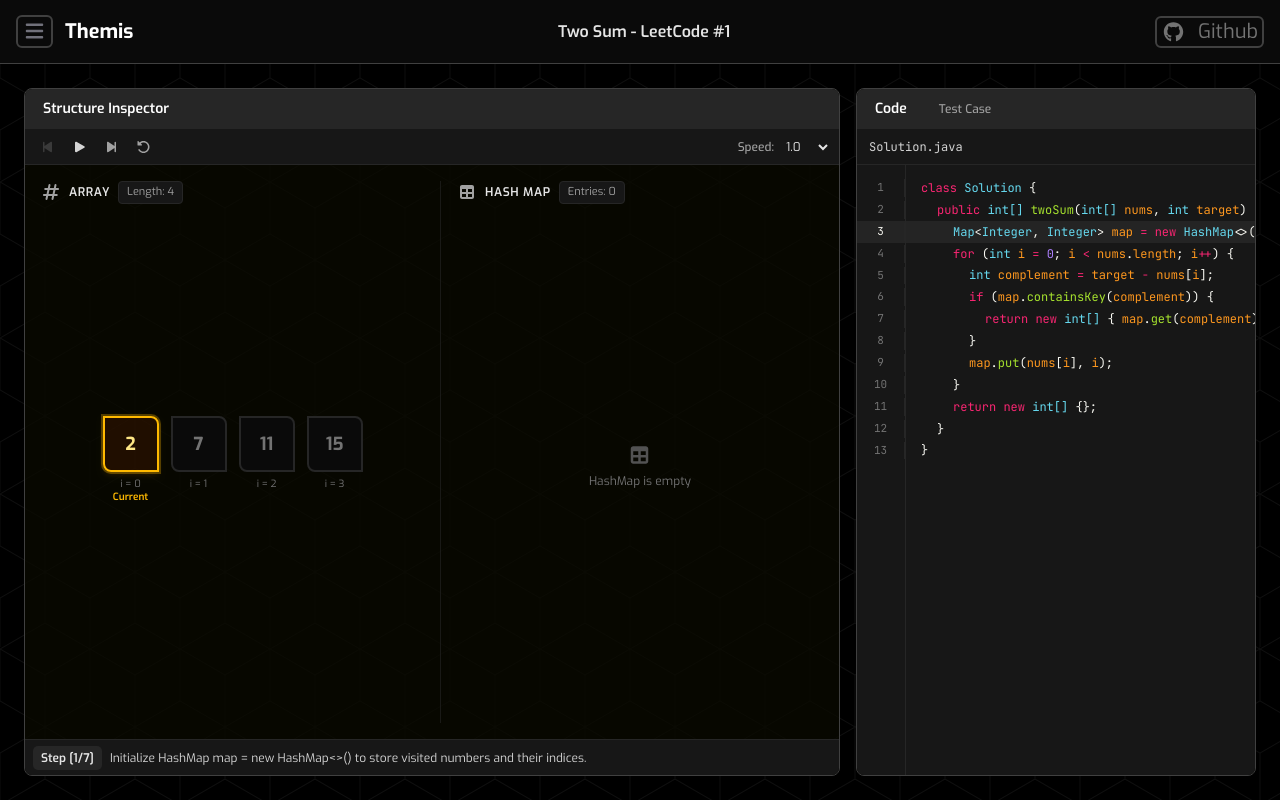
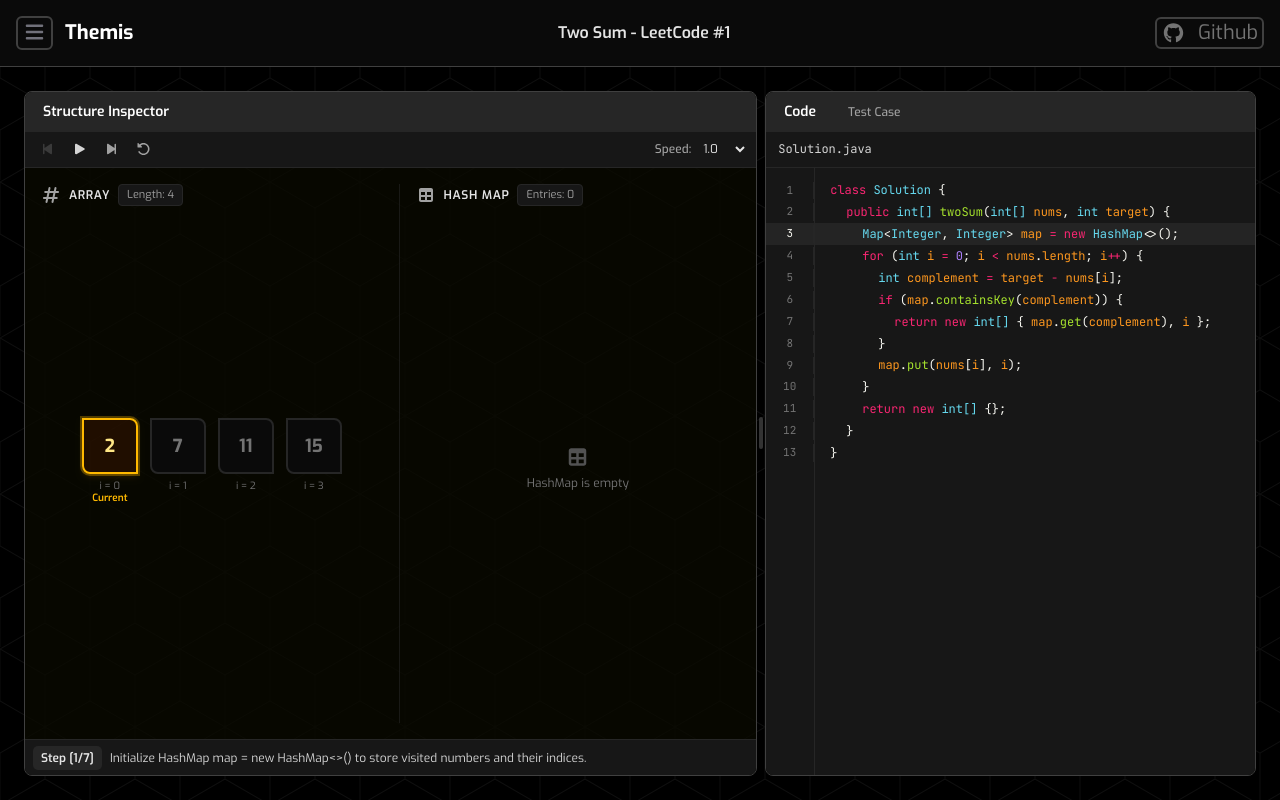
Before and after one commit to areeb-x3/code-themis, a React (Vite) app in the folder App/: page / in a window 1280 px wide. Built offline with nearby package versions, Linux system fonts and the light colour scheme.

Commit message:
Now you can adjust the size of the panels

```diff
--- a/App/src/App.tsx
+++ b/App/src/App.tsx
@@ -1,4 +1,4 @@
-import { useState } from "react";
+import React, { useState, useRef, useEffect } from "react";
 
 import Background from "./components/Background.tsx";
 import Navbar from "./components/Navbar.tsx";
@@ -16,7 +16,73 @@ import {
 function App() {
   const [showSidebar, setSidebar] = useState(false);
   const [rightPanelTab, setRightPanelTab] = useState<string>("code");
+  const [splitRatio, setSplitRatio] = useState<number>(60);
+  const [isDragging, setIsDragging] = useState<boolean>(false);
+  const containerRef = useRef<HTMLDivElement>(null);
+
   const twoSumState = useTwoSum();
+
+  useEffect(() => {
+    if (!isDragging) return;
+
+    const handleMouseMove = (e: MouseEvent) => {
+      if (!containerRef.current) return;
+      const rect = containerRef.current.getBoundingClientRect();
+      const currentX = e.clientX - rect.left;
+      const totalWidth = rect.width;
+      if (totalWidth <= 0) return;
+
+      const newPercent = (currentX / totalWidth) * 100;
+      const minPercent = Math.max(15, (220 / totalWidth) * 100);
+      const maxPercent = Math.min(85, 100 - (220 / totalWidth) * 100);
+      const clampedPercent = Math.min(Math.max(newPercent, minPercent), maxPercent);
+      setSplitRatio(clampedPercent);
+    };
+
+    const handleTouchMove = (e: TouchEvent) => {
+      if (!containerRef.current || !e.touches[0]) return;
+      const rect = containerRef.current.getBoundingClientRect();
+      const currentX = e.touches[0].clientX - rect.left;
+      const totalWidth = rect.width;
+      if (totalWidth <= 0) return;
+
+      const newPercent = (currentX / totalWidth) * 100;
+      const minPercent = Math.max(15, (220 / totalWidth) * 100);
+      const maxPercent = Math.min(85, 100 - (220 / totalWidth) * 100);
+      const clampedPercent = Math.min(Math.max(newPercent, minPercent), maxPercent);
+      setSplitRatio(clampedPercent);
+    };
+
+    const handleMouseUp = () => {
+      setIsDragging(false);
+    };
+
+    document.body.style.cursor = "col-resize";
+    document.body.style.userSelect = "none";
+
+    window.addEventListener("mousemove", handleMouseMove);
+    window.addEventListener("mouseup", handleMouseUp);
+    window.addEventListener("touchmove", handleTouchMove);
+    window.addEventListener("touchend", handleMouseUp);
+
+    return () => {
+      document.body.style.cursor = "";
+      document.body.style.userSelect = "";
+      window.removeEventListener("mousemove", handleMouseMove);
+      window.removeEventListener("mouseup", handleMouseUp);
+      window.removeEventListener("touchmove", handleTouchMove);
+      window.removeEventListener("touchend", handleMouseUp);
+    };
+  }, [isDragging]);
+
+  const handleMouseDown = (e: React.MouseEvent) => {
+    e.preventDefault();
+    setIsDragging(true);
+  };
+
+  const handleTouchStart = () => {
+    setIsDragging(true);
+  };
 
   const panelOneTabList = [
     {
@@ -45,19 +111,50 @@ function App() {
   ];
 
   return (
-    <div className="h-screen flex flex-col overflow-x-hidden">
+    <div className="h-screen flex flex-col overflow-hidden">
       <Sidebar isOpen={showSidebar} onClose={() => setSidebar(false)} />
       <Navbar onOpen={() => setSidebar(true)} title="Two Sum - LeetCode #1" />
       <Background />
 
-      <div className="h-full grid grid-cols-3 p-6 gap-4 overflow-hidden">
-        <Panel className="col-span-2" tabs={panelOneTabList} />
-        <Panel
-          className="grow"
-          tabs={panelTwoTabList}
-          activeTabId={rightPanelTab}
-          onTabChange={setRightPanelTab}
-        />
+      <div
+        ref={containerRef}
+        className="flex-1 flex min-h-0 p-6 overflow-hidden relative"
+      >
+        {/* Left: Structure Inspector Panel */}
+        <div
+          className="h-full flex flex-col min-w-0"
+          style={{ width: `calc(${splitRatio}% - 6px)` }}
+        >
+          <Panel className="h-full w-full" tabs={panelOneTabList} />
+        </div>
+
+        {/* Resizer Slider Handle */}
+        <div
+          role="separator"
+          aria-orientation="vertical"
+          onMouseDown={handleMouseDown}
+          onTouchStart={handleTouchStart}
+          className="group flex items-center justify-center cursor-col-resize select-none shrink-0 z-20 w-3 -mx-0.5"
+          title="Drag to resize panels"
+        >
+          <div
+            className={`w-1 rounded-full transition-all duration-150 ${
+              isDragging
+                ? "h-16 bg-neutral-400 shadow-md shadow-neutral-400/20"
+                : "h-8 bg-neutral-700/80 group-hover:h-12 group-hover:bg-neutral-500"
+            }`}
+          />
+        </div>
+
+        {/* Right: Code + TestCase Panel */}
+        <div className="h-full flex flex-col min-w-0 flex-1">
+          <Panel
+            className="h-full w-full"
+            tabs={panelTwoTabList}
+            activeTabId={rightPanelTab}
+            onTabChange={setRightPanelTab}
+          />
+        </div>
       </div>
     </div>
   );
--- a/App/src/components/Panel.tsx
+++ b/App/src/components/Panel.tsx
@@ -33,14 +33,14 @@ function Panel({
   return (
     <div className={`panel tab-bar flex flex-col overflow-hidden ${className}`}>
       {/* Tab Bar */}
-      <div className="panel-tabs flex items-center p-1 gap-1">
+      <div className="panel-tabs flex items-center p-1 gap-1 overflow-x-auto [scrollbar-width:none] [&::-webkit-scrollbar]:hidden shrink-0">
         {tabs.map((tab) => {
           const isActive = tab.id === activeTabId;
           return (
             <button
               key={tab.id}
               onClick={() => handleTabClick(tab.id)}
-              className={`px-3.5 py-1.5 font-medium outline-none cursor-pointer bg-transparent ${
+              className={`px-3.5 py-1.5 font-medium outline-none cursor-pointer bg-transparent shrink-0 ${
                 isActive
                   ? "text-white text-sm font-semibold"
                   : "hover:text-zinc-200 text-xs text-neutral-400"
@@ -53,7 +53,7 @@ function Panel({
         })}
       </div>
       {/* Active Tab Content */}
-      <div className="flex-1 text-zinc-300 overflow-y-auto flex flex-col">
+      <div className="flex-1 text-zinc-300 overflow-auto flex flex-col min-h-0 min-w-0">
         {activeTab ? activeTab.content : <div className="text-zinc-500">Eror 404: No content</div>}
       </div>
     </div>
--- a/App/src/questions/TwoSum.tsx
+++ b/App/src/questions/TwoSum.tsx
@@ -120,9 +120,10 @@ export function StructureInspector({ state, onPlay }: StructureInspectorProps) {
       </div>
 
       {/* Visualising Space: Left ARRAY, Right HASH MAP */}
-      <div className="flex-1 grid grid-cols-1 md:grid-cols-2 p-4 gap-4 overflow-hidden">
+      <div className="flex-1 overflow-auto p-4 min-h-0 min-w-0">
+        <div className="grid grid-cols-1 md:grid-cols-2 gap-4 h-full min-w-[500px]">
           {/* LEFT: ARRAY */}
-        <div className="flex flex-col h-full overflow-hidden">
+          <div className="flex flex-col h-full overflow-hidden min-w-0">
             <div className="flex items-center gap-2 mb-2 shrink-0 self-start">
               <FontAwesomeIcon icon={faHashtag} className="w-3.5 h-3.5 text-neutral-400" />
               <h3 className="font-semibold text-neutral-200 text-xs uppercase tracking-wider">
@@ -194,7 +195,7 @@ export function StructureInspector({ state, onPlay }: StructureInspectorProps) {
           </div>
 
           {/* RIGHT: HASH MAP (No slider/scrollbar bug) */}
-        <div className="flex flex-col h-full overflow-hidden border-t md:border-t-0 md:border-l border-neutral-800/60 pt-4 md:pt-0 md:pl-4">
+          <div className="flex flex-col h-full overflow-hidden border-t md:border-t-0 md:border-l border-neutral-800/60 pt-4 md:pt-0 md:pl-4 min-w-0">
             <div className="flex items-center gap-2 mb-2 shrink-0 self-start">
               <FontAwesomeIcon icon={faTable} className="w-3.5 h-3.5 text-neutral-400" />
               <h3 className="font-semibold text-neutral-200 text-xs uppercase tracking-wider">
@@ -255,6 +256,7 @@ export function StructureInspector({ state, onPlay }: StructureInspectorProps) {
             </div>
           </div>
         </div>
+      </div>
 
       {/* Bottom Bar: Opaque, step explanation mirroring top bar */}
       <div className="flex items-center border-t border-neutral-800 bg-neutral-900 shrink-0 h-9 p-0 px-2 gap-2">
@@ -300,7 +302,7 @@ export function TraceExecution({ state }: { state: TwoSumState }) {
           return (
             <div
               key={code.line}
-              className={`w-full py-0.5 flex items-center transition-colors duration-75 relative z-10 ${
+              className={`w-full min-w-max py-0.5 flex items-center transition-colors duration-75 relative z-10 ${
                 isActive ? "bg-neutral-800/90" : "hover:bg-neutral-800/30"
               }`}
             >
@@ -362,7 +364,7 @@ export function TestCaseTab({ state }: { state: TwoSumState }) {
   const rawTargetValue = currentCase.rawTarget ?? String(currentCase.target);
 
   return (
-    <div className="p-4 flex flex-col gap-4">
+    <div className="flex-1 min-h-0 overflow-auto p-4 flex flex-col gap-4">
       {/* Case Navigation Tabs - wraps into rows when overflowing */}
       <div className="flex flex-wrap items-center gap-2 pt-1">
         {testCases.map((_, index) => {
```
Lines whose indentation alone changed are shown as unchanged.
